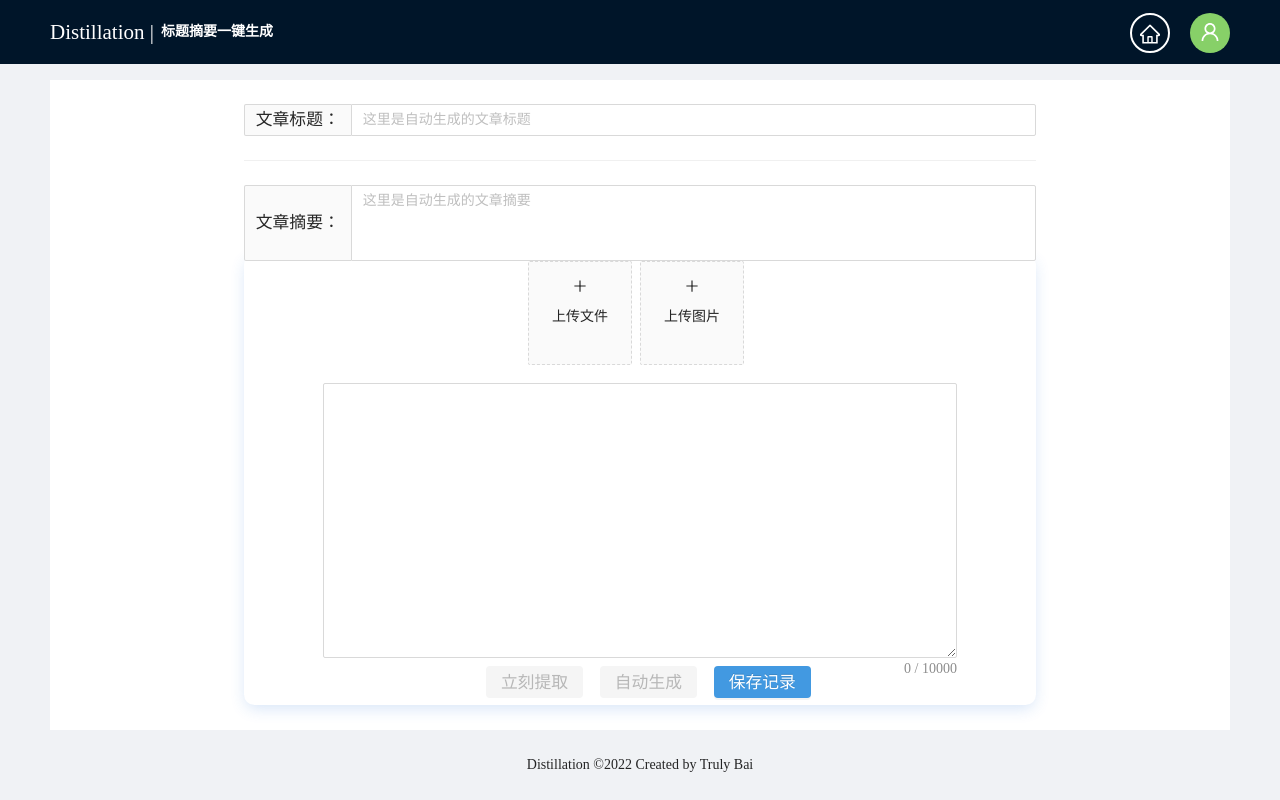
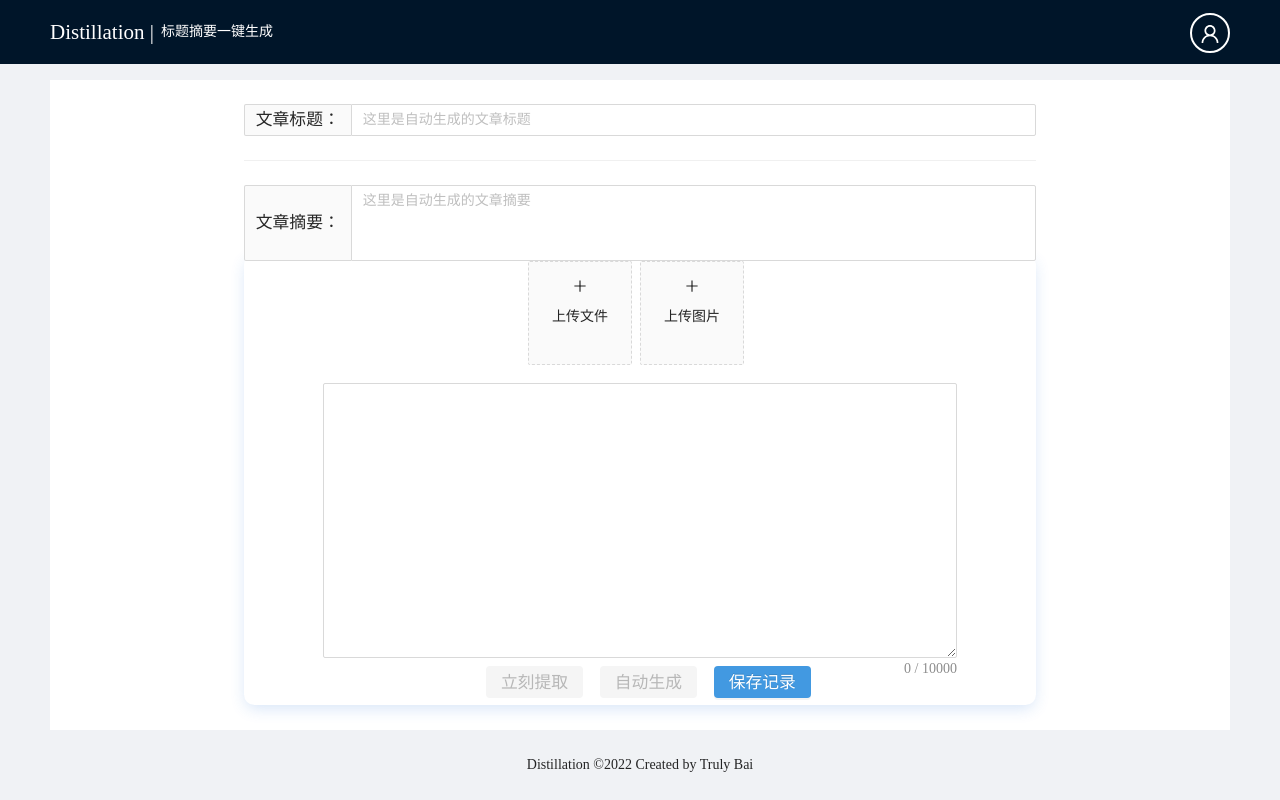
Before and after one commit to YMYzzz/Distillation, a React (Create React App) app: page / in a window 1280 px wide. Built offline with nearby package versions, Linux system fonts and the light colour scheme; a web font is replaced by a local one.

Commit message:
delete homeButton in MyAvatar
delete homeButton and add going home action to projects name in avatar

```diff
--- a/src/App.css
+++ b/src/App.css
@@ -4,7 +4,7 @@
   background: #4299e1;
 }
 
-@font-face {
+/* @font-face {
   font-family: 'oppo';
   src: local('Lato'), url(./style/fonts/OPPOSans-B.ttf) format('truetype');
 }
@@ -17,17 +17,17 @@
 @font-face {
     font-family: 'oppo';
     src: local('Lato'), url(./style/fonts/OPPOSans-L.ttf) format('truetype');
-}
+} */
 
 @font-face {
   font-family: 'oppo';
   src: local('Lato'), url(./style/fonts/OPPOSans-M.ttf) format('truetype');
 }
 
-@font-face {
+/* @font-face {
   font-family: 'oppo';
   src: local('Lato'), url(./style/fonts/OPPOSans-R.ttf) format('truetype');
-}
+} */
 
 #components-layout-demo-fixed .logo {
   float: left;
--- a/src/App.js
+++ b/src/App.js
@@ -4,7 +4,7 @@ import { Layout } from 'antd';
 import axios from 'axios'
 import RequireAuth from './utils/auth';
 import MyAvatar from './component/MyAvatar';
-import HomeButton from './component/HomeButton';
+// import HomeButton from './component/HomeButton';
 import EditArea from './component/EditArea'
 import HistoryList from './component/HistoryList'
 import Register from './component/Register'
@@ -13,10 +13,11 @@ import UserInfo from './component/UserInfo'
 import { getToken, isLogined } from './utils/tools'
 import { setUserInfo, setHistory } from './actions';
 import { connect } from 'react-redux'
+import { useNavigate } from 'react-router-dom';
 
 
-axios.defaults.baseURL = "http://127.0.0.1:5000";
-//axios.defaults.baseURL = "http://10.15.20.228:5000";
+// axios.defaults.baseURL = "http://127.0.0.1:5000";
+axios.defaults.baseURL = "http://10.15.20.228:5000";
 //axios.defaults.baseURL = "https://hz-t3.matpool.com:27758";
 const { Header, Content, Footer } = Layout;
 
@@ -71,6 +72,12 @@ const App = ({ setUserInfo, setHistory }) => {
 		// minHeight: '100%',
 	}
 
+	const navigate = useNavigate();
+
+	const goHome = () => {
+        navigate("/")
+    }
+
 	return (
 		< Layout
 			style={mainStyle}
@@ -85,12 +92,12 @@ const App = ({ setUserInfo, setHistory }) => {
 				<div style={{
 					color: 'white',
 				}}>
-					<div style={{  float: 'left',fontSize: '150%', }}>Distillation | </div>
-					<div style={{ float: 'left',fontWeight: 'bold' }}> &nbsp; 标题摘要一键生成</div>
+					<div style={{  float: 'left',fontSize: '150%', }} onClick={goHome} >Distillation | </div>
+					<div style={{ float: 'left' }} onClick={goHome} > &nbsp; 标题摘要一键生成</div>
 				</div>
 
 				<div style={{ float: 'right' }}>
-					<HomeButton></HomeButton>
+					{/* <HomeButton></HomeButton> */}
 					<MyAvatar></MyAvatar>
 				</div>
 			</Header>
--- a/src/component/MyAvatar/index.jsx
+++ b/src/component/MyAvatar/index.jsx
@@ -47,15 +47,24 @@ const MyAvatar = ({ icon }) => {
         </div >
     );
 
+    const unLoginStyle = {
+        border: 'solid',
+        borderWidth: '0.1em',
+        borderColor: 'white',
+        backgroundColor: 'rgb(0,21,41)',
+        cursor: "pointer"
+    }
+
+    const LoginStyle = {
+        ursor: "pointer"
+    }
+
     return (
         <>
             {/* 条件判断是否登录，若未登录则包裹popover，若已登录则不需要包裹并且头像图片显示用户头像 */}
             <Popover content={isLogin ? userPopover : loginPopover} trigger="hover" onClick={isLogin ? goUserInfo : goLogin}>
                 <Avatar
-                    style={{
-                        backgroundColor: '#87d068',
-                        cursor: "pointer"
-                    }}
+                    style={isLogin ? LoginStyle : unLoginStyle}
                     size={40}
                     src={isLogin ? icon : null}
                     icon={<UserOutlined />} />
```
